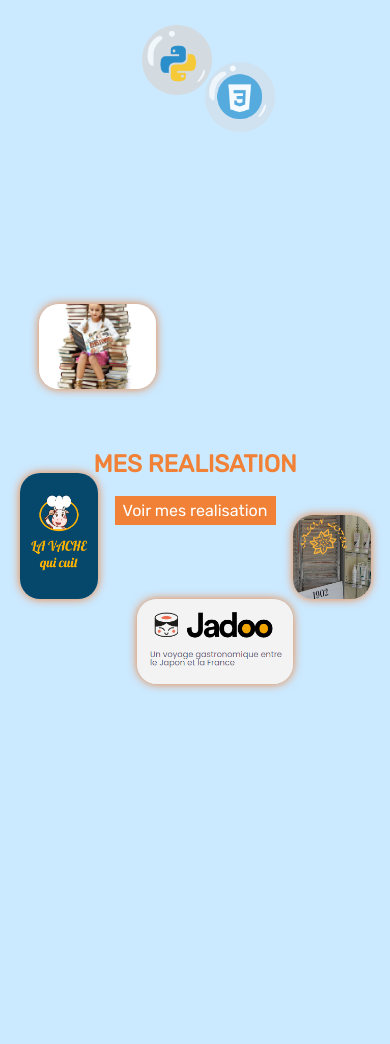
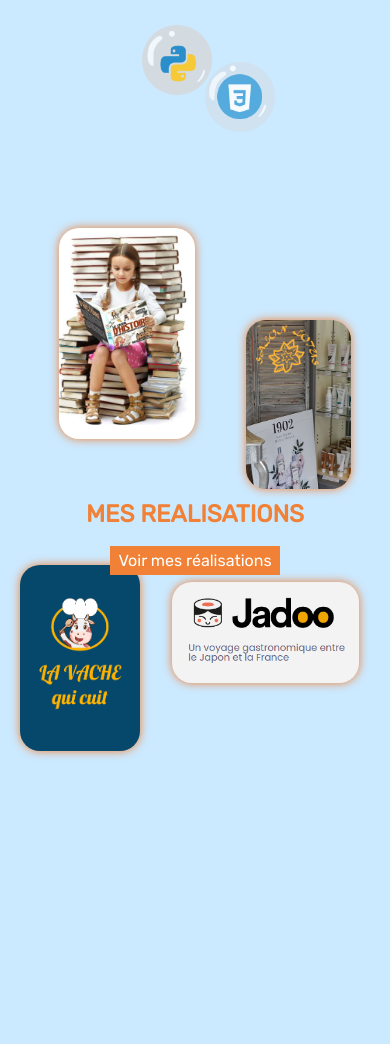
Before and after one commit to sgjiri/portfolio, a PHP site: page / in a window 390 px wide. Shown: the part 843-1887 px from the top of the page. Run offline with PHP 8.4, Linux system fonts and the light colour scheme; some web fonts are replaced.

Commit message:
sans grid

```diff
--- a/index.php
+++ b/index.php
@@ -78,7 +78,7 @@
 
 
                     <p>
-                        Issue de l’agroalimentaire et de la théologie je suis un professionnel polyvalent, engagé et creatif, pret à apporter une contribution significative à tout projet.
+                        Issue de l’agroalimentaire et de la théologie je suis un professionnel polyvalent, engagé et creatif, prêt à apporter une contribution significative à tout projet.
                     </p>
                     <figure id="js" class="boule">
                         <img src="./Img/JS.png" alt="JS">
@@ -117,8 +117,8 @@
         <section class="section" id="projects">
             <div class="content" id="contentProjects">
                 <div id="text">
-                    <h2 class="h2">Mes realisation</h2>
-                    <span>Voir mes realisation</span>
+                    <h2 class="h2" id="h2Projects">Mes realisations</h2>
+                    <span id="realisations">Voir mes réalisations</span>
                 </div>
                 <div id="grid">
                     <div class="divGrid" id="biblook"></div>
--- a/main.js
+++ b/main.js
@@ -100,6 +100,59 @@ const movepython = `
 const stylepython = document.createElement('style');
 stylepython.innerHTML = movepython;
 document.head.appendChild(stylepython);
+
+let zoom = document.getElementById('realisations');
+let biblook = document.getElementById('biblook');
+let lotus = document.getElementById('lotus');
+let jadoo = document.getElementById('jadoo');
+let vache = document.getElementById('vache');
+let h2Projects = document.getElementById('h2Projects');
+
+
+zoom.addEventListener('click', function () {
+
+  biblook.classList.toggle('active');
+  vache.classList.toggle('active');
+  lotus.classList.toggle('active');
+  jadoo.classList.toggle('active');
+  h2Projects.classList.toggle('active');
+
+})
+
+
+
+
+
+
+  // biblook.style.gridRowStart = "1";
+  // biblook.style.gridRowEnd = "12";
+  // biblook.style.gridColumnStart = "1";
+  // biblook.style.gridColumnEnd = "16";
+  // biblook.style.borderRadius = "20px 0 0 0";
+
+  // lotus.style.gridRowStart = "1";
+  // lotus.style.gridRowEnd = "21";
+  // lotus.style.gridColumnStart = "16";
+  // lotus.style.gridColumnEnd = "21";
+
+  // vache.style.gridRowStart = "12";
+  // vache.style.gridRowEnd = "21";
+  // vache.style.gridColumnStart = "1";
+  // vache.style.gridColumnEnd = "6";
+
+  // jadoo.style.gridRowStart = "12";
+  // jadoo.style.gridRowEnd = "21";
+  // jadoo.style.gridColumnStart = "6";
+  // jadoo.style.gridColumnEnd = "16";
+
+
+
+
+
+
+
+
+
 
 
 // let fish1 = document.getElementById('fish1');
--- a/style.css
+++ b/style.css
@@ -1202,11 +1202,6 @@ main #sea .fish {
   position: absolute;
   width: 15%;
 }
-@media screen and (max-height: 400px) {
-  main #sea .fish {
-    display: none;
-  }
-}
 @media screen and (max-width: 1000px) {
   main #sea .fish {
     width: 20%;
@@ -1217,7 +1212,7 @@ main #sea .fish {
     width: 25%;
   }
 }
-@media screen and (max-width: 400px) {
+@media screen and (max-width: 500px) {
   main #sea .fish {
     display: none;
   }
@@ -1276,7 +1271,7 @@ main .section .content {
   margin-left: auto;
 }
 main #projects {
-  padding: 50px 0;
+  padding: 100px 0;
 }
 main #projects #text {
   position: absolute;
@@ -1301,6 +1296,9 @@ main #projects #text h2 {
     font-size: 1.5em;
   }
 }
+main #projects #text h2.active {
+  display: none;
+}
 main #projects #text span {
   color: #ffffff;
   background-color: #f08136;
@@ -1319,8 +1317,8 @@ main #projects #grid {
   display: grid;
   width: 100%;
   height: 100%;
-  grid-template-columns: 5% 5% 5% 5% 5% 5% 5% 5% 5% 5% 5% 5% 5% 5% 5% 5% 5% 5% 5% 5%;
-  grid-template-rows: 5% 5% 5% 5% 5% 5% 5% 5% 5% 5% 5% 5% 5% 5% 5% 5% 5% 5% 5% 5%;
+  grid-template-columns: repeat(20, 5%);
+  grid-template-rows: repeat(20, 5%);
 }
 main #projects #grid .divGrid {
   background-position: 50% 50%;
@@ -1328,93 +1326,189 @@ main #projects #grid .divGrid {
   background-repeat: no-repeat;
   border-radius: 20px;
   box-shadow: 0px 0px 10px #f08136;
+  transition: all 1s ease-in-out;
+  background-color: #ffffff;
+}
+main #projects #grid .divGrid.active:hover {
+  opacity: 0.8;
+  cursor: pointer;
 }
 main #projects #grid #biblook {
   background-image: url(./Img/Biblook.png);
-  grid-row-start: 4;
-  grid-row-end: 9;
-  grid-column-start: 3;
-  grid-column-end: 9;
-}
-@media screen and (max-width: 750px) {
-  main #projects #grid #biblook {
-    grid-row-start: 6;
-  }
+  position: absolute;
+  width: 35%;
+  height: 25%;
+  top: 15%;
+  left: 15%;
 }
 @media screen and (max-width: 500px) {
   main #projects #grid #biblook {
     background-image: url(./Img/fille.png);
   }
 }
-@media screen and (max-width: 400px) {
-  main #projects #grid #biblook {
-    grid-row-start: 7;
+main #projects #grid #biblook.active {
+  width: 70%;
+  height: 50%;
+  top: 0;
+  left: 0;
+  border-radius: 20px 0 0 0;
+}
+@media screen and (max-width: 500px) {
+  main #projects #grid #biblook.active {
+    width: 50%;
   }
+}
+main #projects #grid #biblook.active :hover {
+  opacity: 0.8;
+  cursor: pointer;
 }
 main #projects #grid #vache {
   background-image: url(./Img/vache.png);
-  grid-row-start: 11;
-  grid-row-end: 16;
-  grid-column-start: 2;
-  grid-column-end: 5;
+  position: absolute;
+  width: 20%;
+  height: 40%;
+  top: 55%;
+  left: 5%;
 }
-@media screen and (max-width: 750px) {
+@media screen and (max-width: 850px) {
   main #projects #grid #vache {
-    grid-row-end: 15;
-    grid-column-end: 6;
+    height: 25%;
   }
 }
-@media screen and (max-width: 400px) {
+@media screen and (max-width: 600px) {
   main #projects #grid #vache {
-    grid-row-end: 14;
+    height: 20%;
+    width: 25%;
+  }
+}
+@media screen and (max-width: 600px) {
+  main #projects #grid #vache {
+    height: 22%;
+    width: 31%;
+  }
+}
+main #projects #grid #vache.active {
+  width: 30%;
+  height: 50%;
+  top: 50%;
+  left: 0;
+  border-radius: 0 0 0 20px;
+}
+@media screen and (max-width: 900px) {
+  main #projects #grid #vache.active {
+    width: 40%;
   }
 }
 main #projects #grid #lotus {
+  position: absolute;
   background-image: url(./Img/lotus.png);
-  grid-row-start: 6;
-  grid-row-end: 12;
-  grid-column-start: 15;
-  grid-column-end: 17;
-  background-position: 50% 0;
+  width: 12%;
+  height: 40%;
+  top: 20%;
+  left: 70%;
+  background-position: 0% 0;
 }
-@media screen and (max-width: 1050px) {
+@media screen and (max-width: 1200PX) {
   main #projects #grid #lotus {
-    grid-column-end: 18;
+    width: 16%;
   }
 }
-@media screen and (max-width: 750px) {
+@media screen and (max-width: 900PX) {
   main #projects #grid #lotus {
-    grid-column-start: 16;
-    grid-column-end: 19;
-    grid-row-start: 8;
+    width: 20%;
+    left: 75%;
   }
 }
-@media screen and (max-width: 600px) {
+@media screen and (max-width: 900PX) {
   main #projects #grid #lotus {
-    grid-column-end: 20;
+    width: 20%;
+    left: 75%;
   }
 }
-@media screen and (max-width: 400px) {
+@media screen and (max-width: 700PX) {
   main #projects #grid #lotus {
-    grid-row-start: 12;
-    grid-row-end: 14;
+    top: 22%;
+    width: 16%;
+    height: 25%;
+  }
+}
+@media screen and (max-width: 500PX) {
+  main #projects #grid #lotus {
+    top: 29%;
+    width: 18%;
+    height: 18%;
+    left: 70%;
+  }
+}
+@media screen and (max-width: 400PX) {
+  main #projects #grid #lotus {
+    top: 26%;
+    width: 27%;
+    height: 20%;
+    left: 63%;
+  }
+}
+main #projects #grid #lotus.active {
+  width: 30%;
+  height: 100%;
+  top: 0;
+  left: 70%;
+  border-radius: 0 20px 20px 0;
+  background-position: 20% 0;
+}
+@media screen and (max-width: 900px) {
+  main #projects #grid #lotus.active {
+    height: 50%;
+    border-radius: 0 20px 0 0;
+  }
+}
+@media screen and (max-width: 900px) {
+  main #projects #grid #lotus.active {
+    left: 50%;
+    width: 50%;
   }
 }
 main #projects #grid #jadoo {
+  position: absolute;
   background-image: url(./Img/jadoo.png);
-  grid-row-start: 14;
-  grid-row-end: 18;
-  grid-column-start: 8;
-  grid-column-end: 14;
+  width: 40%;
+  height: 20%;
+  top: 65%;
+  left: 30%;
 }
 @media screen and (max-width: 900px) {
   main #projects #grid #jadoo {
-    grid-column-end: 16;
+    left: 40%;
   }
 }
-@media screen and (max-width: 750px) {
+@media screen and (max-width: 700px) {
   main #projects #grid #jadoo {
-    grid-row-end: 16;
+    height: 14%;
+    top: 62%;
+  }
+}
+@media screen and (max-width: 500px) {
+  main #projects #grid #jadoo {
+    height: 12%;
+    top: 57%;
+    left: 44%;
+    width: 48%;
+  }
+}
+main #projects #grid #jadoo.active {
+  width: 40%;
+  height: 50%;
+  top: 50%;
+  left: 30%;
+  border-radius: 0;
+  background-image: url(./Img/jadooimg.png);
+  background-position: 44% 50%;
+}
+@media screen and (max-width: 900px) {
+  main #projects #grid #jadoo.active {
+    width: 60%;
+    left: 40%;
+    border-radius: 0 0 20px 0;
   }
 }
 
--- a/style.scss
+++ b/style.scss
@@ -1247,16 +1247,16 @@ main {
             position: absolute;
             width: 15%;
 
-            @media screen and (max-height: 400px) {
-                display: none;
-            }
+
             @media screen and (max-width: 1000px) {
                 width: 20%;
             }
+
             @media screen and (max-width: 650px) {
                 width: 25%;
             }
-            @media screen and (max-width: 400px) {
+
+            @media screen and (max-width: 500px) {
                 display: none;
             }
         }
@@ -1280,9 +1280,11 @@ main {
                 width: 100%;
                 height: 100%;
             }
+
             @media screen and (max-width: 1000px) {
                 left: 77%;
             }
+
             @media screen and (max-width: 650px) {
                 left: 74%;
             }
@@ -1341,7 +1343,7 @@ main {
 
 
     #projects {
-        padding: 50px 0;
+        padding: 100px 0;
 
         #text {
             position: absolute;
@@ -1366,6 +1368,10 @@ main {
                 }
             }
 
+            h2.active {
+                display: none;
+            }
+
             span {
                 color: #ffffff;
                 background-color: $orange;
@@ -1385,8 +1391,8 @@ main {
             display: grid;
             width: 100%;
             height: 100%;
-            grid-template-columns: 5% 5% 5% 5% 5% 5% 5% 5% 5% 5% 5% 5% 5% 5% 5% 5% 5% 5% 5% 5%;
-            grid-template-rows: 5% 5% 5% 5% 5% 5% 5% 5% 5% 5% 5% 5% 5% 5% 5% 5% 5% 5% 5% 5%;
+            grid-template-columns: repeat(20, 5%);
+            grid-template-rows: repeat(20, 5%);
 
 
             .divGrid {
@@ -1395,97 +1401,220 @@ main {
                 background-repeat: no-repeat;
                 border-radius: 20px;
                 box-shadow: 0px 0px 10px $orange;
-            }
+                transition: all 1s ease-in-out;
+                background-color: #ffffff;
+
+                &.active:hover {
+                    opacity: 0.8;
+                    cursor: pointer;
+                  }
+            }
+
 
             #biblook {
                 background-image: url(./Img/Biblook.png);
-                grid-row-start: 4;
-                grid-row-end: 9;
-                grid-column-start: 3;
-                grid-column-end: 9;
-
-                @media screen and (max-width: 750px) {
-                    grid-row-start: 6;
-                }
+                position: absolute;
+                width: 35%;
+                height: 25%;
+                top: 15%;
+                left: 15%;
+
+
+
+                // @media screen and (max-width: 750px) {
+                //     grid-row-start: 6;
+                // }
+
                 @media screen and (max-width: 500px) {
                     background-image: url(./Img/fille.png);
                 }
-                @media screen and (max-width: 400px) {
-                    grid-row-start: 7;
-                }
-            }
+
+                // @media screen and (max-width: 400px) {
+                //     grid-row-start: 7;
+                // }
+            }
+
+            #biblook.active {
+                width: 70%;
+                height: 50%;
+                top: 0;
+                left: 0;
+                border-radius: 20px 0 0 0;
+
+                @media screen and (max-width: 500px) {
+                    width: 50%;
+                }
+                & :hover{
+                    opacity: 0.8;
+                    cursor: pointer;
+                }
+            }
+
 
             #vache {
                 background-image: url(./Img/vache.png);
-                grid-row-start: 11;
-                grid-row-end: 16;
-                grid-column-start: 2;
-                grid-column-end: 5;
-
-                @media screen and (max-width: 750px) {
-                    grid-row-end: 15;
-                    grid-column-end: 6;
-                }
-
-                @media screen and (max-width: 400px) {
-                    grid-row-end: 14;
+                position: absolute;
+                width: 20%;
+                height: 40%;
+                top: 55%;
+                left: 5%;
+
+
+                @media screen and (max-width: 850px) {
+                    height: 25%;
+                }
+
+                @media screen and (max-width: 600px) {
+                    height: 20%;
+                    width: 25%;
+                }
+
+                @media screen and (max-width: 600px) {
+                    height: 22%;
+                    width: 31%;
+                }
+
+
+            }
+
+            #vache.active {
+                width: 30%;
+                height: 50%;
+                top: 50%;
+                left: 0;
+                border-radius: 0 0 0 20px;
+
+                @media screen and (max-width: 900px)
+                 {
+                    width: 40%;
                 }
             }
 
 
             #lotus {
+                position: absolute;
                 background-image: url(./Img/lotus.png);
-                grid-row-start: 6;
-                grid-row-end: 12;
-                grid-column-start: 15;
-                grid-column-end: 17;
-                background-position: 50% 0;
-
-                @media screen and (max-width: 1050px) {
-                    grid-column-end: 18;
-                }
-
-                @media screen and (max-width: 750px) {
-                    grid-column-start: 16;
-                    grid-column-end: 19;
-                    grid-row-start: 8;
-                }
-                @media screen and (max-width: 600px) {
-                    grid-column-end: 20;
-
-                }
-
-                @media screen and (max-width: 400px) {
-                    grid-row-start: 12;
-                    grid-row-end: 14;
-
-
-                }
+                width: 12%;
+                height: 40%;
+                top: 20%;
+                left: 70%;
+                background-position: 0% 0;
+
+                @media screen and (max-width: 1200PX) {
+                    width: 16%;
+                }
+
+                @media screen and (max-width: 900PX) {
+                    width: 20%;
+                    left: 75%;
+                    ;
+                }
+
+                @media screen and (max-width: 900PX) {
+                    width: 20%;
+                    left: 75%;
+                    ;
+                }
+
+                @media screen and (max-width: 700PX) {
+                    top: 22%;
+                    width: 16%;
+                    height: 25%;
+                }
+
+                @media screen and (max-width: 500PX) {
+                    top: 29%;
+                    width: 18%;
+                    height: 18%;
+                    left: 70%;
+                }
+
+                @media screen and (max-width: 400PX) {
+                    top: 26%;
+                    width: 27%;
+                    height: 20%;
+                    left: 63%;
+
+                }
+            }
+
+            #lotus.active {
+                width: 30%;
+                height: 100%;
+                top: 0;
+                left: 70%;
+                border-radius: 0 20px 20px 0;
+                background-position: 20% 0;
+
+                @media screen and (max-width: 900px) {
+                    height: 50%;
+                    border-radius: 0 20px 0 0;
+                }
+
+                @media screen and (max-width: 900px) {
+                    left: 50%;
+                    width: 50%;
+                }
+
+
             }
 
             #jadoo {
+                position: absolute;
                 background-image: url(./Img/jadoo.png);
-                grid-row-start: 14;
-                grid-row-end: 18;
-                grid-column-start: 8;
-                grid-column-end: 14;
+                width: 40%;
+                height: 20%;
+                top: 65%;
+                left: 30%;
                 ;
 
                 @media screen and (max-width: 900px) {
-                    grid-column-end: 16;
-                }
-
-                @media screen and (max-width: 750px) {
-                    grid-row-end: 16;
-                }
-            }
-
-        }
-
-
-
-
-    }
+                    left: 40%
+                }
+
+                @media screen and (max-width: 700px) {
+                    height: 14%;
+                    top: 62%;
+                }
+
+                @media screen and (max-width: 500px) {
+                    height: 12%;
+                    top: 57%;
+                    left: 44%;
+                    width: 48%
+                }
+            }
+
+
+
+
+
+
+
+            #jadoo.active {
+                width: 40%;
+                height: 50%;
+                top: 50%;
+                left: 30%;
+                border-radius: 0;
+                background-image: url(./Img/jadooimg.png);
+                background-position: 44% 50%;
+
+
+                @media screen and (max-width: 900px)
+                 {
+                    width: 60%;
+                    left: 40%;
+                    border-radius: 0 0 20px 0;
+                }
+
+
+            }
+
+
+
+
+        }}
     }
 
 
```
Also changed, not shown: Img/jadooimg.png (added), 1 other file. Lines whose indentation alone changed are shown as unchanged.
